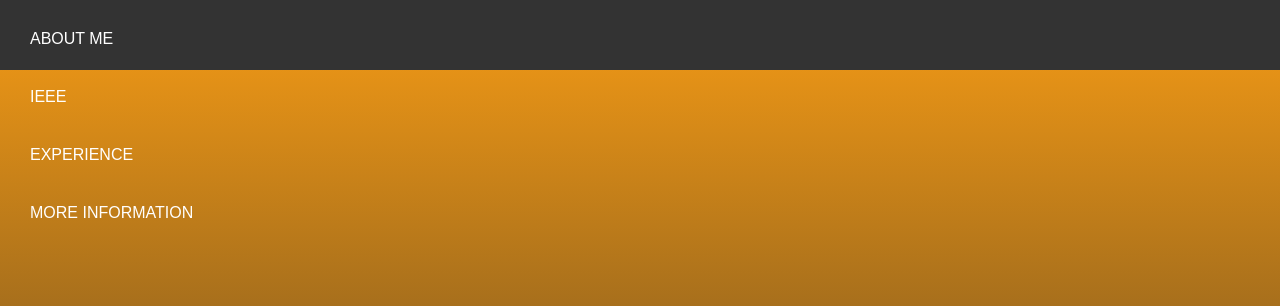
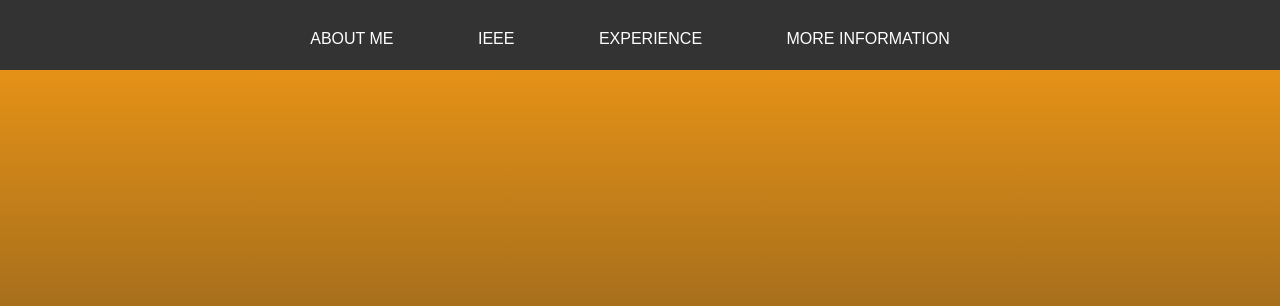
Before and after one commit to PPT1001/PPT1001.github.io, a plain HTML site: page index.html in a window 1280 px wide. Shown: the top 306 px of the page. Drawn offline with Linux system fonts and the light colour scheme.

Commit message:
Update style1.css

```diff
--- a/style1.css
+++ b/style1.css
@@ -24,8 +24,9 @@ body {
   }
 
   .navigation ul li {
-    display: flex;
+    display: inline-block;
     margin-right: 20px;
+    box-sizing: border-box;
   }
 
   .navigation a {
@@ -38,7 +39,7 @@ body {
   }
 
   .navigation a:hover {
-    background-color: #555;
+    background-color: #a3a3a3;
   }
 
   .header {
```
